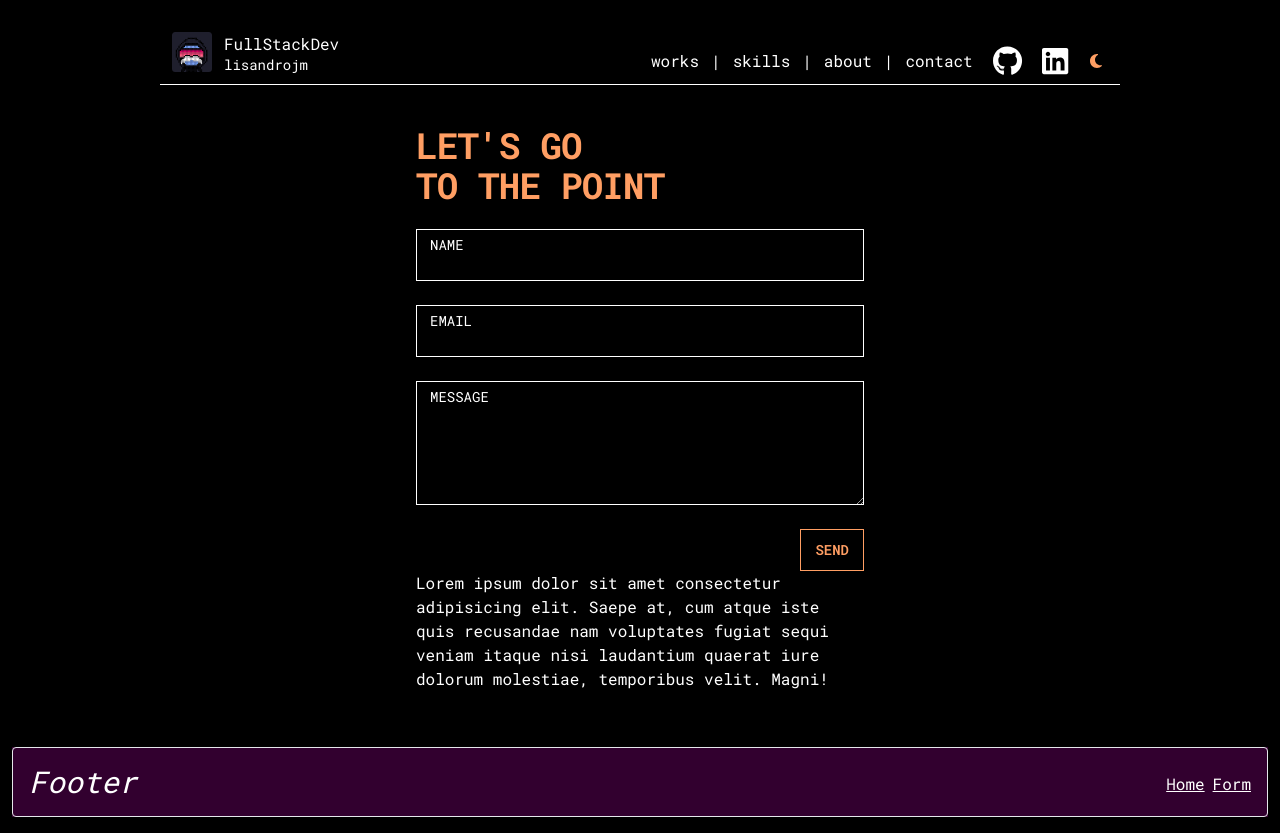
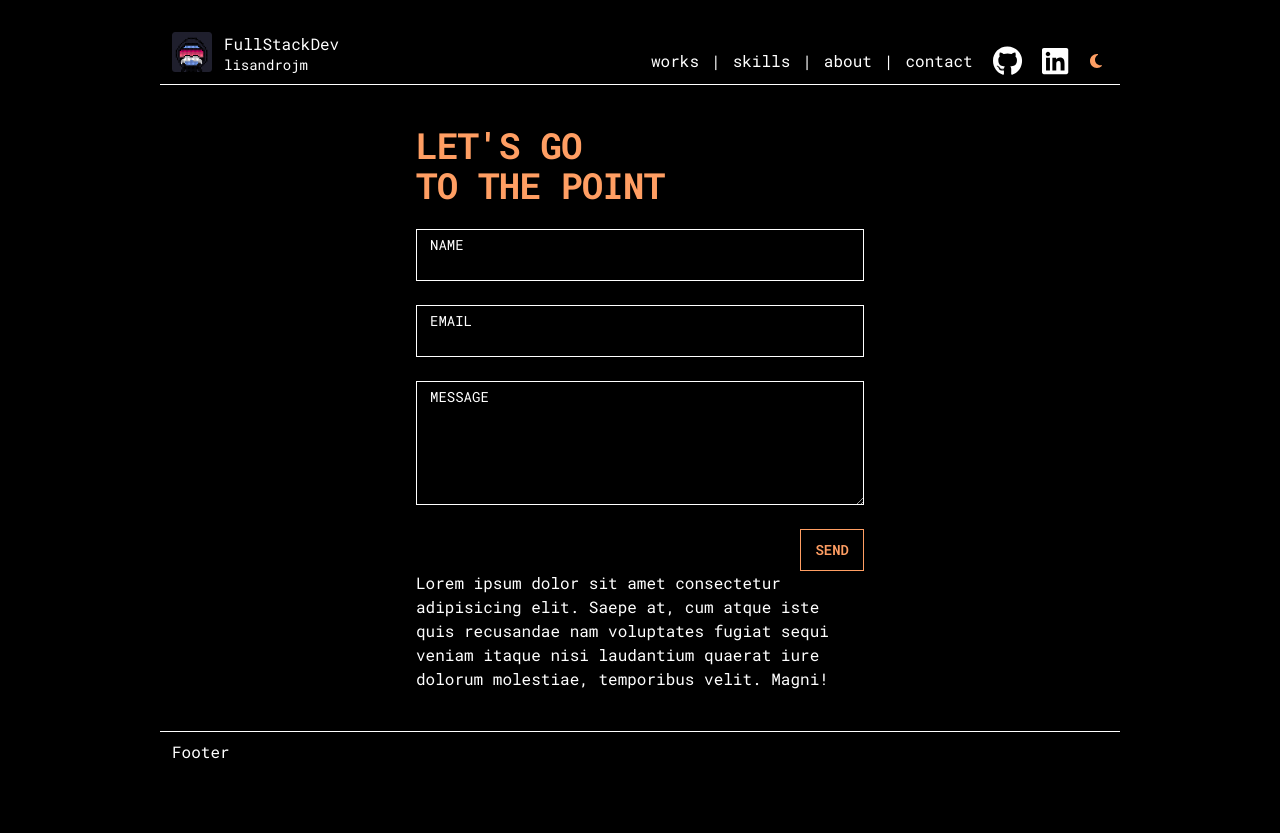
Before and after one commit to lisandrojm/portfolio-bg-animated-running, a Next.js app: page /form in a window 1280 px wide. After the commit the page ends 804 px from the top, so only its background shows below. Built offline with nearby package versions, Linux system fonts and the light colour scheme.

Commit message:
footer-start

```diff
--- a/src/app/_components/Footer.tsx
+++ b/src/app/_components/Footer.tsx
@@ -5,22 +5,14 @@ import styles from '@/_styles/_components/Footer.module.css';
 
 export default function Footer() {
   return (
-    <footer className={`${styles.footer} m-3`}>
-      <div className="border rounded p-3 my-4 flex justify-between items-end">
-        <h1 className="m-1 tertiary__font italic text-3xl">Footer</h1>
-        <ul className="flex">
-          <li className="m-1 pb-1">
-            <Link className="underline text-white" href="/">
-              Home
-            </Link>
-          </li>
-          <li className="m-1">
-            <Link className="underline text-white" href="/form">
-              Form
-            </Link>
-          </li>
-        </ul>
-      </div>
-    </footer>
+    <header className={`${styles.navbar}`}>
+      <nav>
+        <div className="container mx-auto">
+          <div className="pt-2 pb-10 border-t border-white mx-3 xl:mx-40 px-3">
+            <h2>Footer</h2>
+          </div>
+        </div>
+      </nav>
+    </header>
   );
 }
--- a/src/app/_components/MobileNav.tsx
+++ b/src/app/_components/MobileNav.tsx
@@ -2,6 +2,7 @@
 
 'use client';
 
+import styles from '@/_styles/_components/MobileNav.module.css';
 import { useState } from 'react';
 import Link from './Link';
 import headerNavLinks from '@/_data/headerNavLinks';
@@ -22,7 +23,7 @@ export default function MobileNav() {
   };
 
   return (
-    <>
+    <div>
       <button aria-label="Toggle Menu" onClick={onToggleNav} className="lg:hidden pl-3">
         <svg xmlns="http://www.w3.org/2000/svg" viewBox="0 0 20 20" fill="currentColor" className="h-8 w-8 text-white">
           <path fillRule="evenodd" d="M3 5a1 1 0 011-1h12a1 1 0 110 2H4a1 1 0 01-1-1zM3 10a1 1 0 011-1h12a1 1 0 110 2H4a1 1 0 01-1-1zM3 15a1 1 0 011-1h12a1 1 0 110 2H4a1 1 0 01-1-1z" clipRule="evenodd" />
@@ -36,7 +37,7 @@ export default function MobileNav() {
             </svg>
           </button>
         </div>
-        <nav className="fixed mt-8 h-full">
+        <div className="fixed mt-8 h-full">
           {headerNavLinks.map((link) => (
             <div key={link.title} className="px-12 py-4">
               <Link href={link.href} className="text-xl tracking-widest text-white" onClick={onToggleNav}>
@@ -44,8 +45,8 @@ export default function MobileNav() {
               </Link>
             </div>
           ))}
-        </nav>
+        </div>
       </div>
-    </>
+    </div>
   );
 }
--- a/src/app/_components/Navbar.tsx
+++ b/src/app/_components/Navbar.tsx
@@ -1,5 +1,6 @@
 /* src/app/_/Navbar.tsx */
 
+import styles from '@/_styles/_components/Navbar.module.css';
 import siteMetadata from '@/_data/siteMetadata';
 import headerNavLinks from '@/_data/headerNavLinks';
 import Image from 'next/image';
@@ -16,7 +17,8 @@ interface NavLink {
 }
 export default function Navbar() {
   return (
-    <header>
+    <header className={`${styles.navbar}`}>
+      <nav>
         <div className="container mx-auto">
           <div className="flex items-end justify-between pt-5 sm:pt-8 pb-2 border-b border-white mx-3 xl:mx-40 px-3 ">
             <div>
@@ -63,6 +65,7 @@ export default function Navbar() {
             </div>
           </div>
         </div>
+      </nav>
     </header>
   );
 }
--- a/src/app/_styles/_components/Navbar.module.css
+++ b/src/app/_styles/_components/Navbar.module.css
@@ -1,5 +1,4 @@
 /* src/app/_styles/_components/Navbar.module.css */
 
-.navbar {
-  background-color: rgba(68, 255, 0, 0.195);
-}
+/* .navbar{
+} */
```
Also changed, not shown: src/app/_styles/_components/MobileNav.module..css (added). Lines whose indentation alone changed are shown as unchanged.
